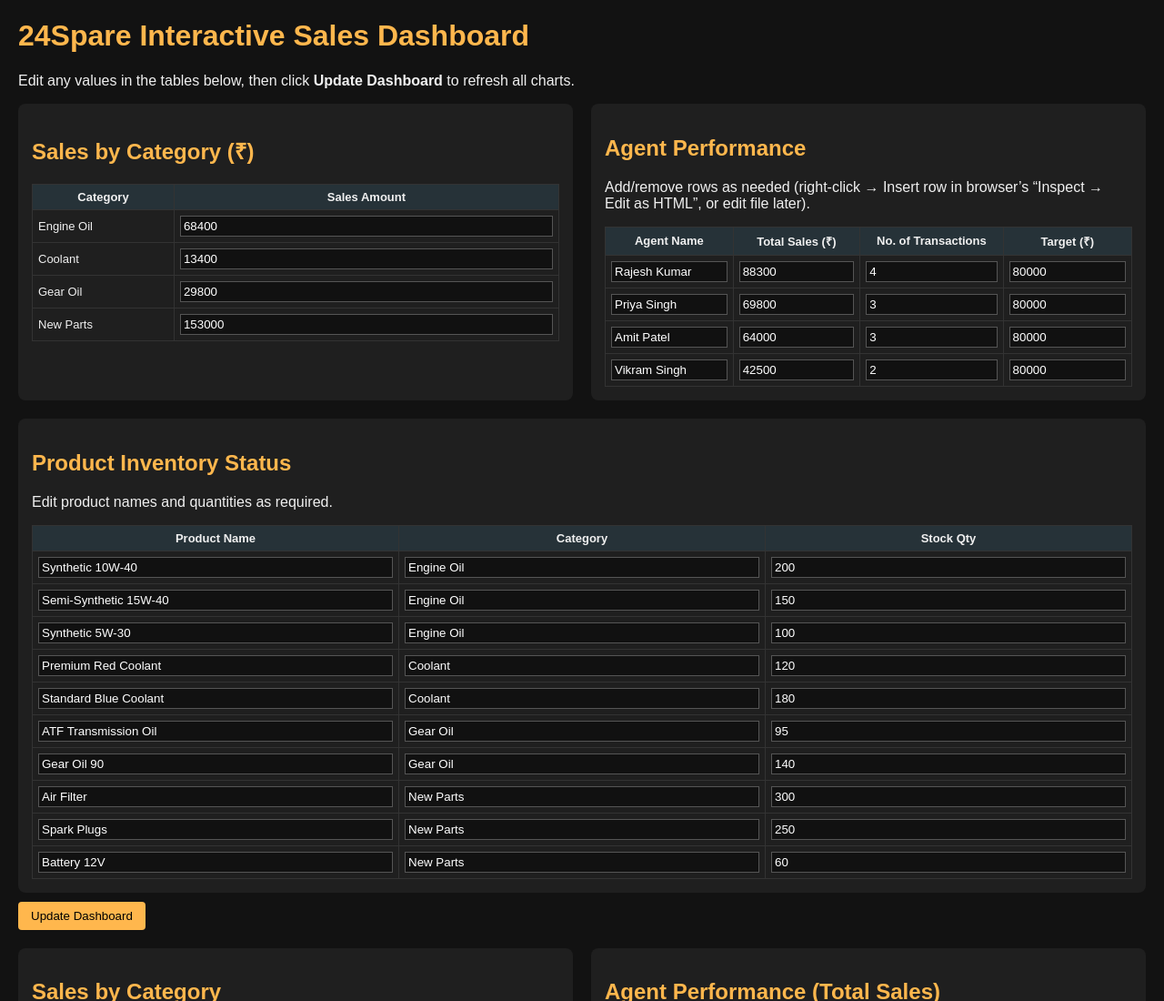
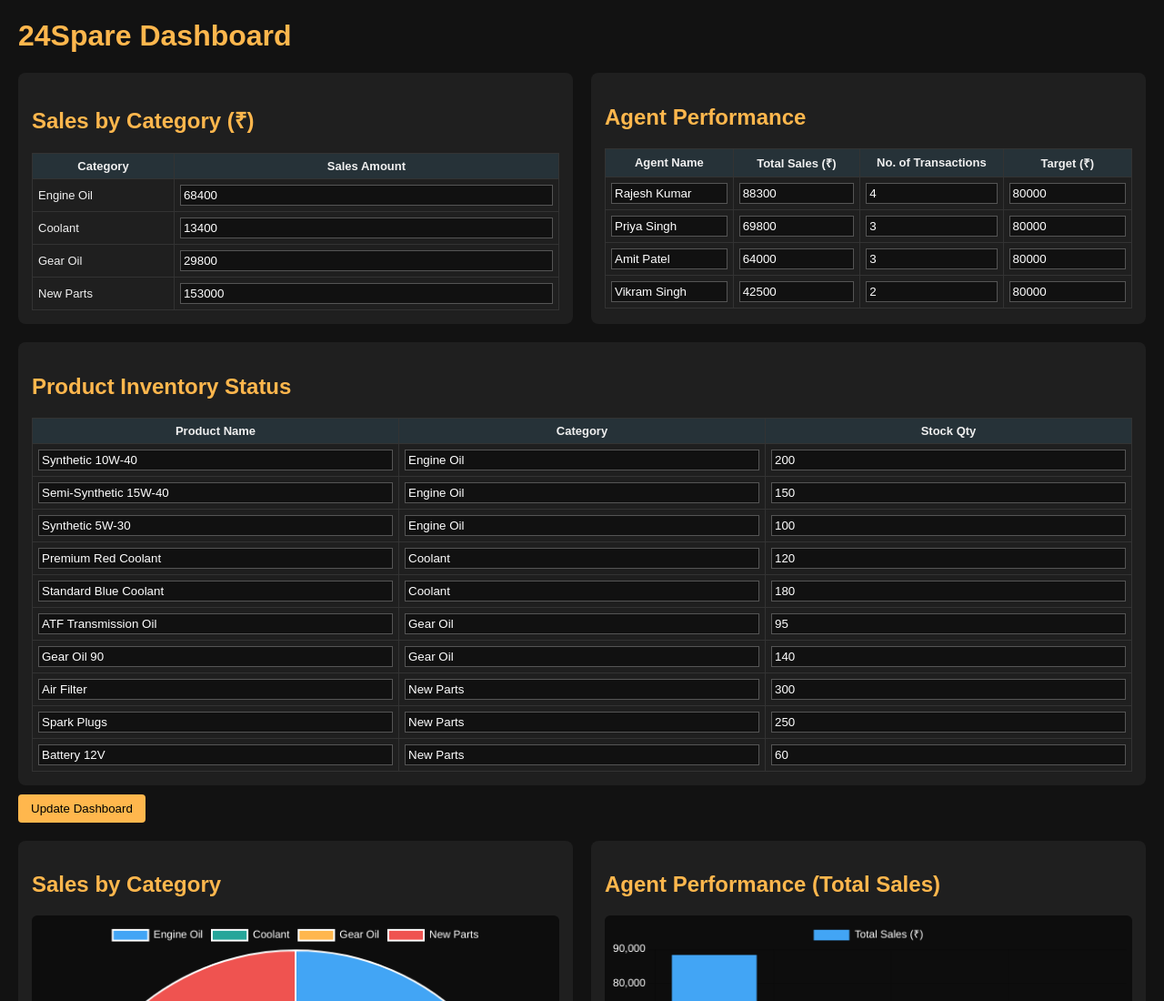
Before and after one commit to anandjha499/24-Spare-Dashboard, a plain HTML site: page index.html in a window 1280 px wide. Shown: the top 1100 px of the page at 91% size. Drawn offline with nearby package versions, Linux system fonts and the light colour scheme.

Commit message:
Update index.html
few changes

```diff
--- a/index.html
+++ b/index.html
@@ -19,9 +19,7 @@
   </style>
 </head>
 <body>
-  <h1>24Spare Interactive Sales Dashboard</h1>
-  <p>Edit any values in the tables below, then click <b>Update Dashboard</b> to refresh all charts.</p>
-
+  <h1>24Spare Dashboard</h1>
   <!-- UPDATE SECTION -->
   <div class="container">
     <!-- Sales by Category -->
@@ -39,7 +37,6 @@
     <!-- Agent Performance (fully editable) -->
     <div class="panel">
       <h2>Agent Performance</h2>
-      <p>Add/remove rows as needed (right‑click → Insert row in browser’s “Inspect → Edit as HTML”, or edit file later).</p>
       <table id="tblAgents">
         <tr>
           <th>Agent Name</th>
@@ -77,7 +74,6 @@
     <!-- Product Inventory (fully editable) -->
     <div class="panel">
       <h2>Product Inventory Status</h2>
-      <p>Edit product names and quantities as required.</p>
       <table id="tblInventory">
         <tr>
           <th>Product Name</th>
```
